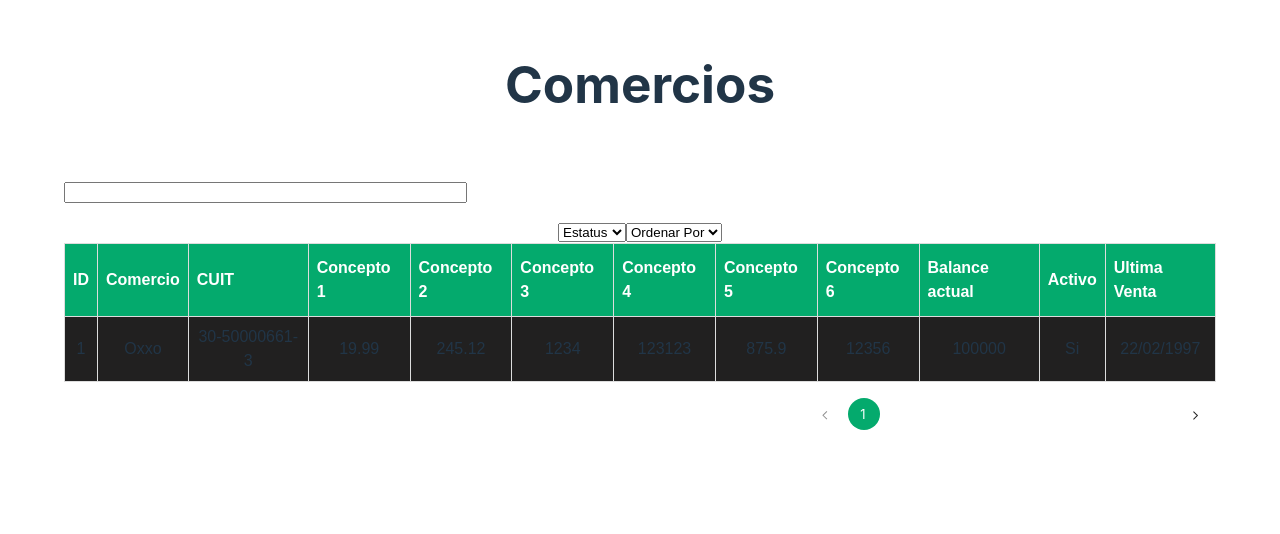
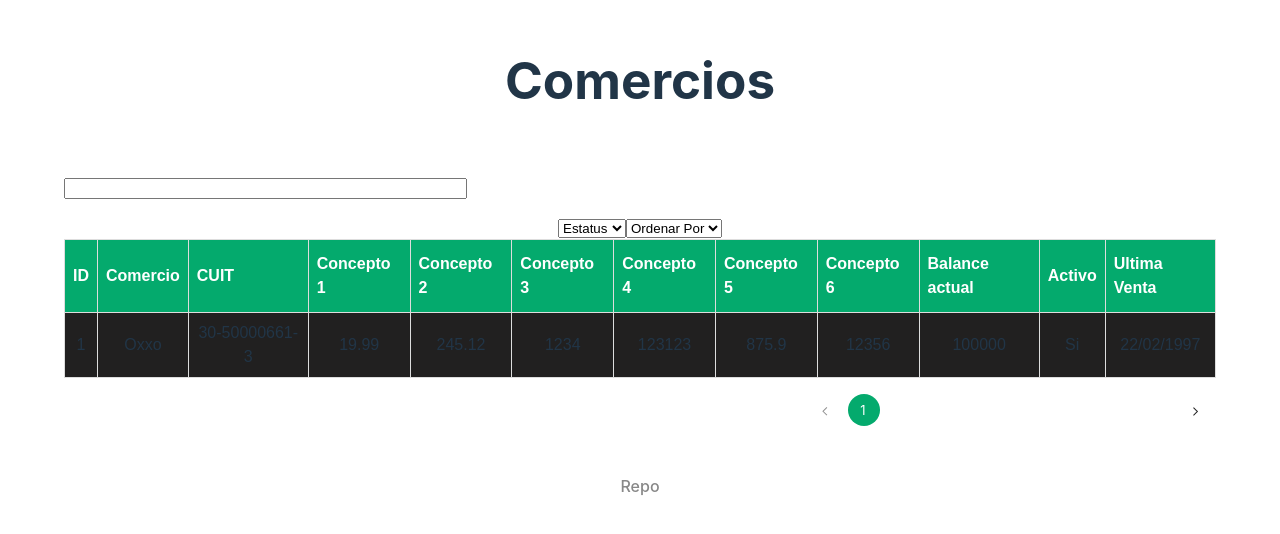
Before and after one commit to Bielma/retailers, a React (Vite) app: page / in a window 1280 px wide. Shown: the part 142-676 px from the top of the page. Built offline with nearby package versions, Linux system fonts and the light colour scheme; no server answers.

Commit message:
App:: add repo link

```diff
--- a/src/components/App/index.jsx
+++ b/src/components/App/index.jsx
@@ -157,9 +157,9 @@ function App() {
       </div>
 
 
-      <p className="read-the-docs">
-
-      </p>
+      <a href='https://github.com/Bielma/retailers' className="read-the-docs">
+        Repo
+      </a>
     </>
   )
 }
```
